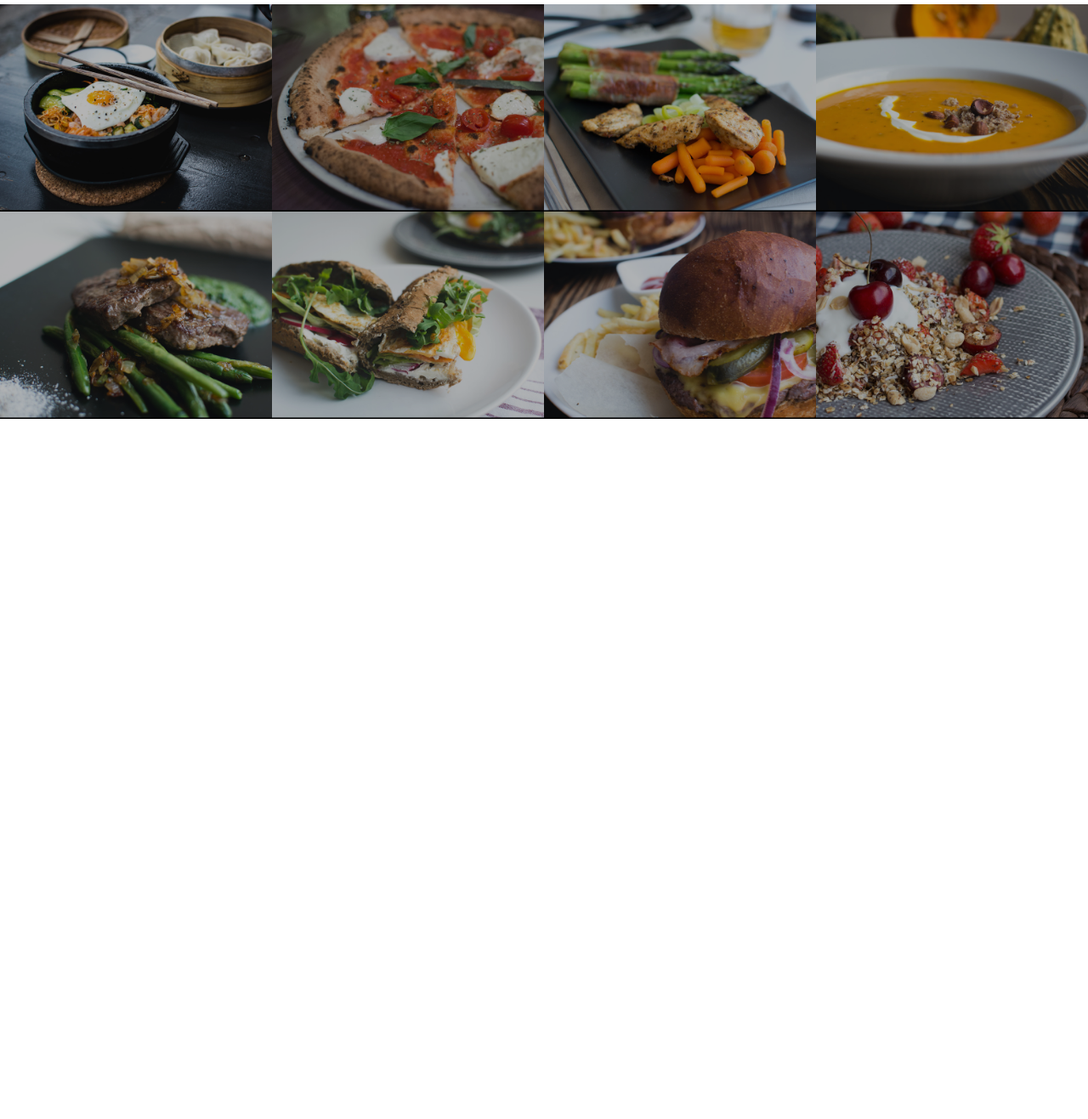
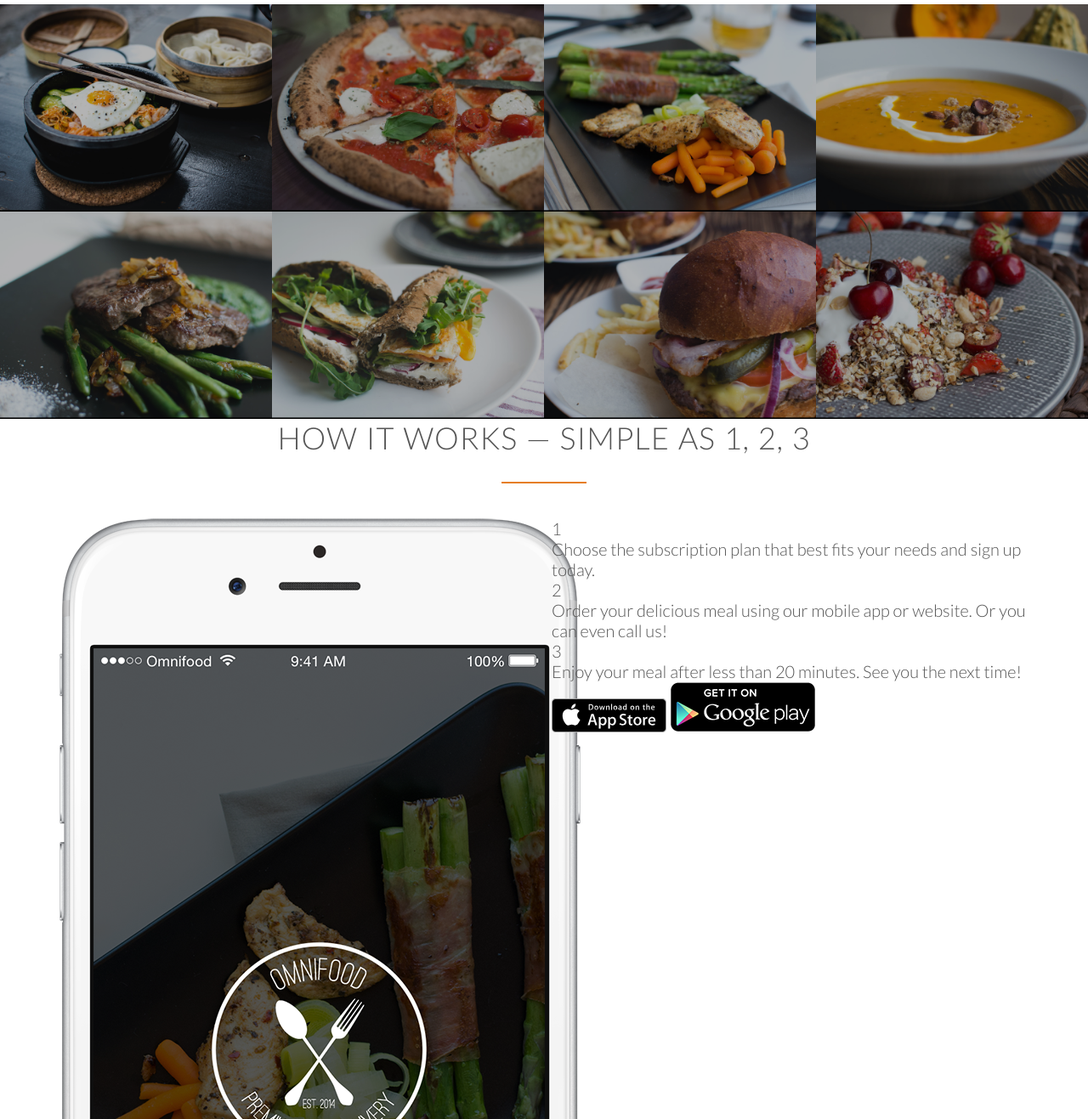
Before and after one commit to MarcOrdan/Html5-Css3-Basics, a plain HTML site: page index.html in a window 1280 px wide. Shown: the part 1483-2800 px from the top of the page at 85% size. Before the commit the page ends 1976 px from the top, so only its background shows below. Drawn offline with Linux system fonts and the light colour scheme.

Commit message:
Added How it works but no styling

```diff
--- a/index.html
+++ b/index.html
@@ -8,7 +8,8 @@
     <link href="https://fonts.googleapis.com/css?family=Lato:300,400" rel="stylesheet">
     <link rel="stylesheet" href="grid.css">
     <link rel="stylesheet" href="style.css">
-    <link rel="stylesheet" href="https://use.fontawesome.com/releases/v5.4.2/css/all.css" integrity="sha384-/rXc/GQVaYpyDdyxK+ecHPVYJSN9bmVFBvjA/9eOB+pb3F2w2N6fc5qB9Ew5yIns" crossorigin="anonymous">
+    <link rel="stylesheet" href="https://use.fontawesome.com/releases/v5.4.2/css/all.css" integrity="sha384-/rXc/GQVaYpyDdyxK+ecHPVYJSN9bmVFBvjA/9eOB+pb3F2w2N6fc5qB9Ew5yIns"
+        crossorigin="anonymous">
     <link rel="shortcut icon" href="">
     <title>Omnifood Premium Food Delivery</title>
 </head>
@@ -135,6 +136,38 @@
         </ul>
     </section>
 
+    <section class="section-steps">
+        <div class="row">
+            <h2>How it works &mdash; Simple as 1, 2, 3</h2>
+        </div>
+        <div class="row">
+            <div class="col span-1-of-2">
+                <img src="/Assets/app-iPhone.png" alt="Omnifood App on Iphone" class="app-screen">
+            </div>
+            <div class="col span-1-of-2">
+
+                <div class="works-step">
+                    <div>1</div>
+                    <p>Choose the subscription plan that best fits your needs and sign up today.</p>
+                </div>
+
+                <div class="works-step">
+                    <div>2</div>
+                    <p>Order your delicious meal using our mobile app or website. Or you can even call us!</p>
+                </div>
+
+                <div class="works-step">
+                    <div>3</div>
+                    <p>Enjoy your meal after less than 20 minutes. See you the next time!</p>
+                </div>
+
+                <a href="#" class="button-app"><img src="/Assets/download-app.svg" alt="App Store Button"></a>
+                <a href="#" class="button-app"><img src="/Assets/download-app-android.png" alt="Play Store Button"></a>
+            </div>
+
+        </div>
+    </section>
+
 </body>
 
 </html>
```
Lines whose indentation alone changed are shown as unchanged.
